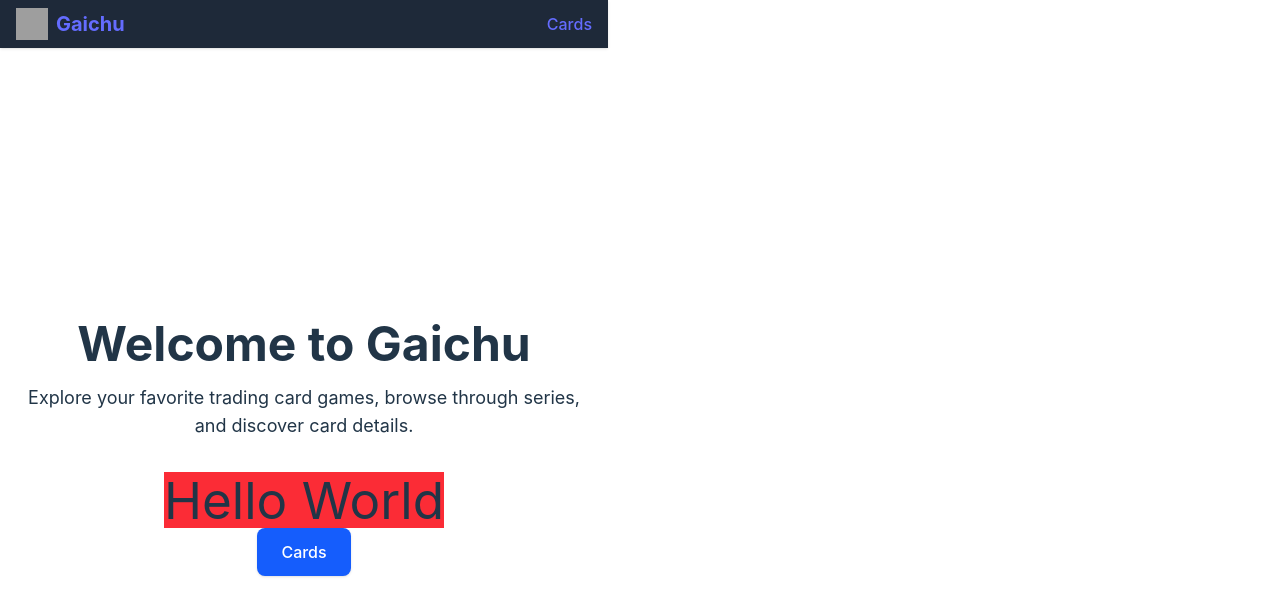
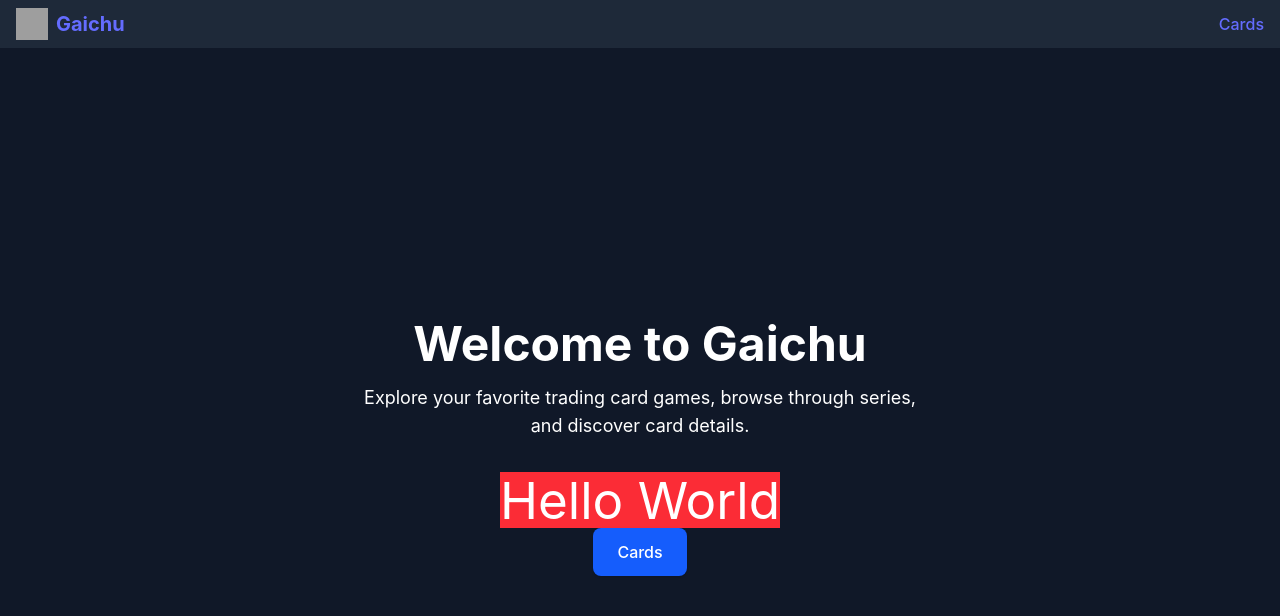
Before and after one commit to Gaichuuu/gaichu-tcg-database, a React app: page / in a window 1280 px wide. Shown: the top 616 px of the page. Built offline with nearby package versions, Linux system fonts and the light colour scheme; grey boxes are pictures that could not be loaded; the HTML template or start-up script is replaced by a standard one.

Commit message:
Full-width background fix

```diff
--- a/package.json
+++ b/package.json
@@ -7,7 +7,8 @@
     "dev": "vite",
     "build": "tsc -b && vite build",
     "lint": "eslint .",
-    "preview": "vite preview"
+    "preview": "vite preview",
+    "tailwind": "tailwindcss"
   },
   "dependencies": {
     "@tailwindcss/vite": "^4.0.8",
--- a/src/App.tsx
+++ b/src/App.tsx
@@ -1,26 +1,33 @@
 // src/App.tsx (example)
 import React from 'react';
 import { BrowserRouter, Routes, Route } from 'react-router-dom';
-import BackgroundContainer from './components/BackgroundContainer';
+// import BackgroundContainer from './components/BackgroundContainer';
 import Header from './components/Header';
 import HomePage from './pages/HomePage';
+import TcgSeriesPage from './pages/TcgSeriesPage';
 import SeriesPage from './pages/SeriesPage';
-
+import SetPage from './pages/SetPage';
+import CardDetailPage from './pages/CardDetailPage';
+import Layout from './components/Layout';
 // ...other imports
 
 const App: React.FC = () => {
   return (
     <BrowserRouter>
-      <BackgroundContainer>
-        <Header />
-        <main className="container mx-auto px-4 py-8">
-          <Routes>
-            <Route path="/" element={<HomePage />} />
-            <Route path="/cards/:seriesId" element={<SeriesPage />} />
+      {/* Header can be full width on its own if needed */}
+      <Header />
+
+      {/* Layout wraps the page content */}
+      <Layout>
+        <Routes>
+          <Route path="/" element={<HomePage />} />
+          <Route path="/cards" element={<TcgSeriesPage />} />
+          <Route path="/cards/:seriesId" element={<SeriesPage />} />
+          <Route path="/cards/:seriesId/sets/:setId" element={<SetPage />} />
+          <Route path="/cards/:seriesId/sets/:setId/card/:cardId" element={<CardDetailPage />} />
             {/* Add other routes here */}
-          </Routes>
-        </main>
-      </BackgroundContainer>
+            </Routes>
+      </Layout>
     </BrowserRouter>
   );
 };
--- /dev/null
+++ b/src/components/Layout.tsx
@@ -0,0 +1,18 @@
+// src/components/Layout.tsx
+import React from 'react';
+
+interface LayoutProps {
+  children: React.ReactNode;
+}
+
+const Layout: React.FC<LayoutProps> = ({ children }) => {
+  return (
+    // Use w-screen or w-full + min-h-screen to cover the entire viewport
+    <div className="min-h-screen w-screen bg-gray-900 text-white">
+      {/* If you want to center your content, do it in a nested div */}
+      {children}
+    </div>
+  );
+};
+
+export default Layout;
--- a/src/index.css
+++ b/src/index.css
@@ -2,7 +2,7 @@
 @import "tailwindcss/utilities";
 @import "tailwindcss";
 /* @tailwind components; */
-/* @tailwind utilities; */
+@tailwind utilities;
 
 :root {
   font-family: Inter, system-ui, Avenir, Helvetica, Arial, sans-serif;
--- a/src/main.tsx
+++ b/src/main.tsx
@@ -1,7 +1,7 @@
 import { StrictMode } from 'react'
 import { createRoot } from 'react-dom/client'
 import './index.css'
-import App from './App.jsx'
+import App from './App.tsx'
 
 
 createRoot(document.getElementById('root')!).render(
--- a/src/pages/TcgSeriesPage.tsx
+++ b/src/pages/TcgSeriesPage.tsx
@@ -29,7 +29,7 @@ const TcgSeriesPage: React.FC = () => {
   return (
     <div className="container mx-auto px-4 py-8">
       <h2 className="text-3xl font-bold mb-8 text-center">
-        Trading Card Game Series
+        TCG Series
       </h2>
       <div className="grid grid-cols-1 sm:grid-cols-2 md:grid-cols-3 lg:grid-cols-4 gap-6">
         {seriesData.map((series) => (
```
Also changed, not shown: 1 other file (tests, documents, lock files or other folders).
